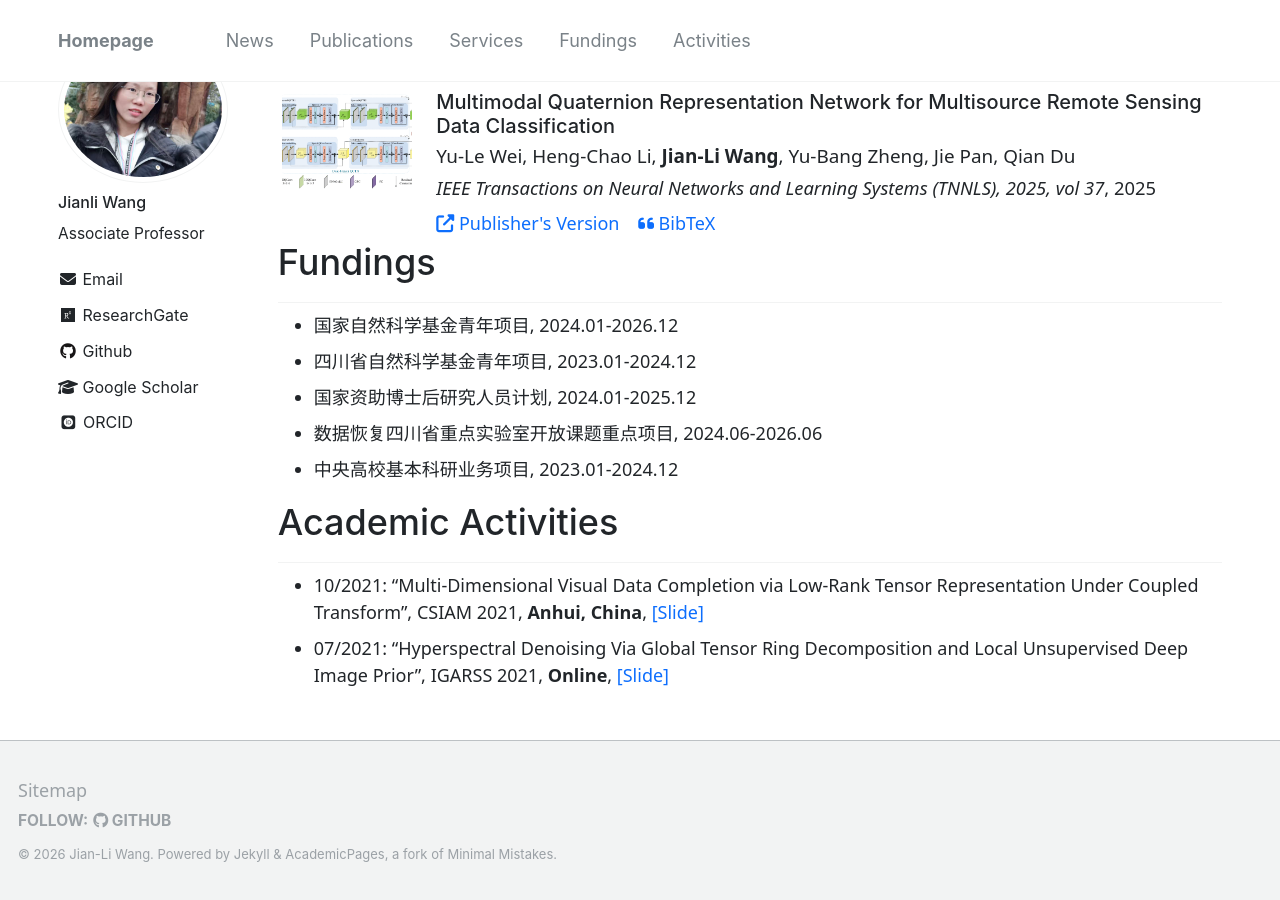
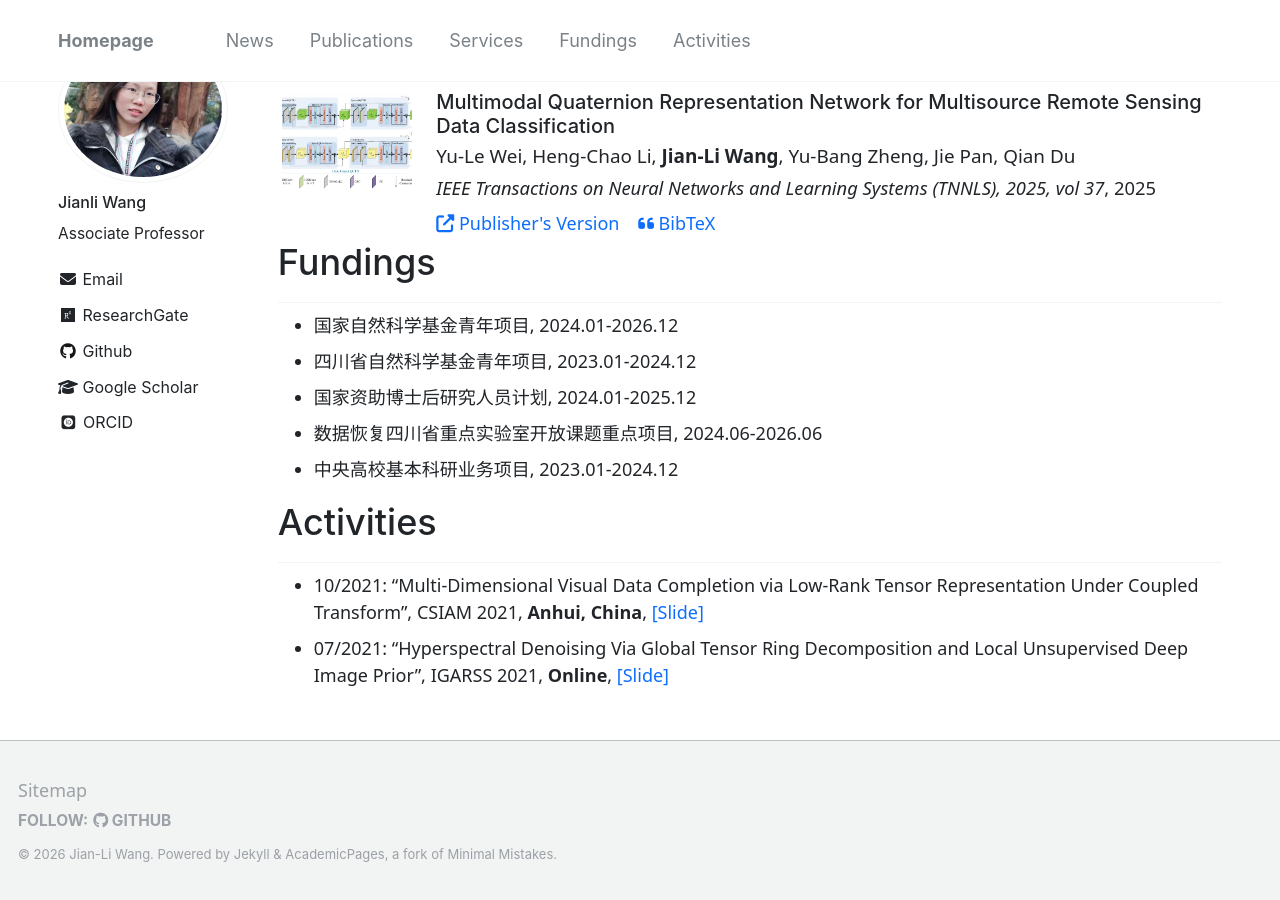
Before and after one commit to wangjianli123/wangjianli123.github.io, a Jekyll site: the page built from _pages/index.md, in a window 1280 px wide and 900 px high, scrolled down 790 px. Built offline with Jekyll 4.4.1, drawn with Linux system fonts in a browser that asks for light colours; nearby versions of some CDN libraries; some web fonts are replaced; comment, search, counter and statistics services are not loaded.

Commit message:
Update index.md

```diff
--- a/_pages/index.md
+++ b/_pages/index.md
@@ -80,6 +80,6 @@ My current research interests include tensor modeling and computing, high-dimens
 - 数据恢复四川省重点实验室开放课题重点项目, 2024.06-2026.06
 - 中央高校基本科研业务项目, 2023.01-2024.12
 
-## Academic Activities {#activities}
+## Activities {#activities}
 - 10/2021: "Multi-Dimensional Visual Data Completion via Low-Rank Tensor Representation Under Coupled Transform", CSIAM 2021, **Anhui, China**, [[Slide]](../images/poster_4.pdf)
 - 07/2021: "Hyperspectral Denoising Via Global Tensor Ring Decomposition and Local Unsupervised Deep Image Prior", IGARSS 2021, **Online**, [[Slide]](../images/IGRASS2021_1400.pdf)
```
